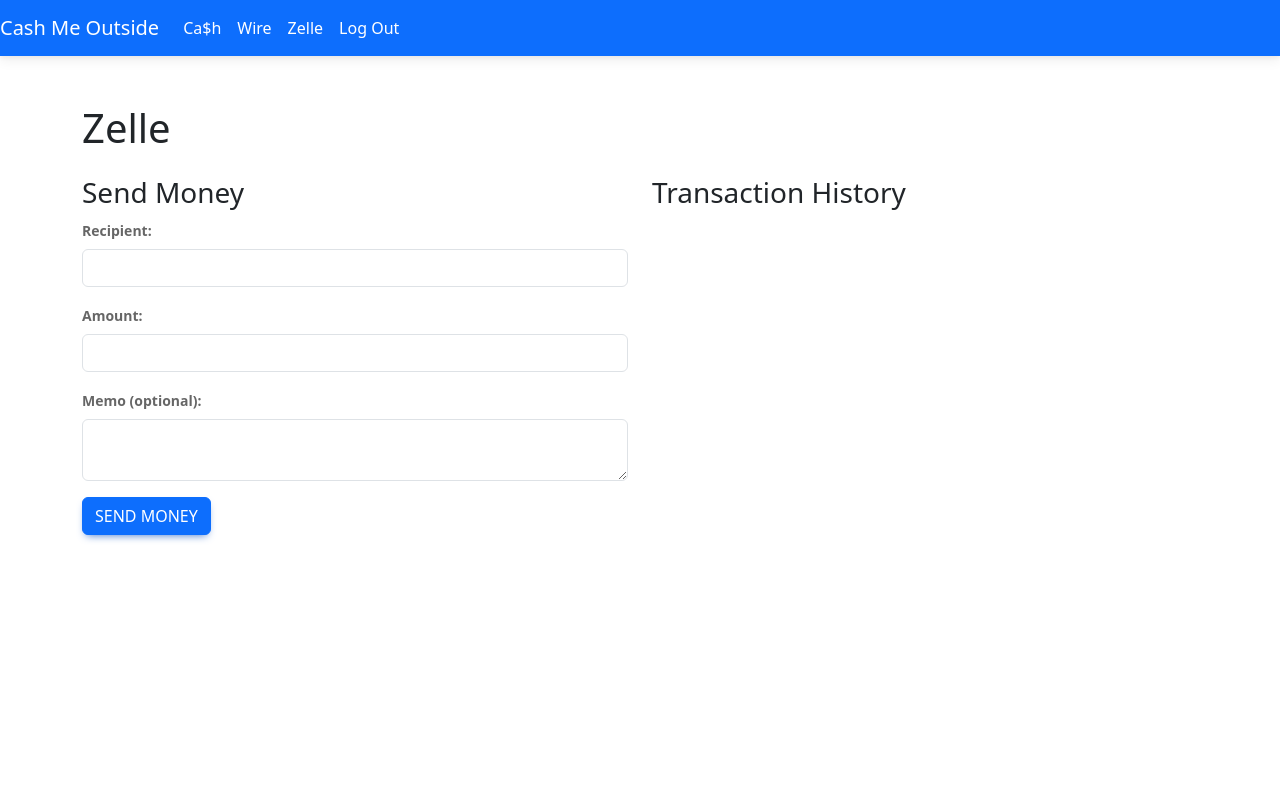
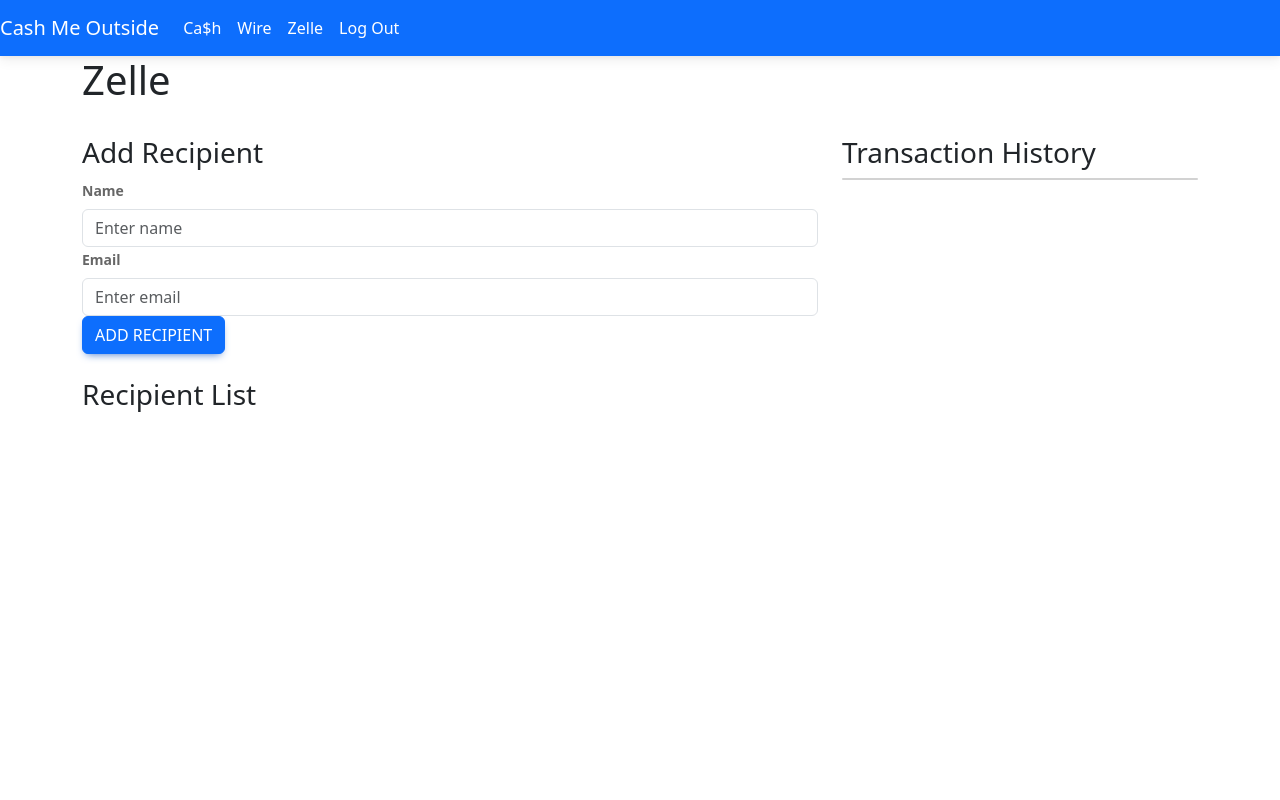
Before and after one commit to 00rest/cash-me-outside, a React (Create React App) app in the folder client/: page /zelle in a window 1280 px wide. Shown: the top 800 px of the page. Built offline with nearby package versions, Linux system fonts and the light colour scheme.

Commit message:
Updated Zelle page

```diff
--- a/client/src/pages/Zelle.js
+++ b/client/src/pages/Zelle.js
@@ -1,95 +1,176 @@
 import React, { useState } from 'react';
-import 'bootstrap/dist/css/bootstrap.min.css';
+import { Form, Button, ListGroup, Row, Col, Card, Alert } from 'react-bootstrap';
 
-const ZellePage = () => {
-  const [recipient, setRecipient] = useState('');
+function ZellePage() {
+  const [recipients, setRecipients] = useState([]);
+  const [name, setName] = useState('');
+  const [email, setEmail] = useState('');
   const [amount, setAmount] = useState('');
   const [memo, setMemo] = useState('');
+  const [transactions, setTransactions] = useState([]);
   const [error, setError] = useState('');
-  const [transactionHistory, setTransactionHistory] = useState([]);
 
-  const handleSendMoney = (e) => {
+  const handleAddRecipient = (e) => {
     e.preventDefault();
 
-    // Perform validation
-    if (!recipient || !amount) {
-      setError('Recipient and amount are required');
+    if (!name || !email) {
+      setError('Please enter a name and email.');
       return;
     }
-    // Create a new transaction object
-    const newTransaction = {
-      recipient,
-      amount,
-      memo,
-      date: new Date().toLocaleString() // Store the current date and time
+
+    const newRecipient = {
+      name: name,
+      email: email,
+      amount: '',
+      memo: '',
+    };
+    setRecipients([...recipients, newRecipient]);
+    setName('');
+    setEmail('');
+    setError('');
   };
 
-    // Update the transaction history
-    setTransactionHistory([...transactionHistory, newTransaction]);
+  const handleAmountChange = (index, value) => {
+    const updatedRecipients = [...recipients];
+    updatedRecipients[index].amount = value;
+    setRecipients(updatedRecipients);
+  };
 
-    // Reset the form after sending money
-    setRecipient('');
-    setAmount('');
-    setMemo('');
+  const handleMemoChange = (index, value) => {
+    const updatedRecipients = [...recipients];
+    updatedRecipients[index].memo = value;
+    setRecipients(updatedRecipients);
+  };
+
+  const handleSendMoney = (index) => {
+    const recipient = recipients[index];
+
+    if (!recipient.amount || !recipient.memo) {
+      setError('Please enter the amount and memo.');
+      return;
+    }
+
+    const transaction = {
+      recipient: recipient,
+      date: new Date().toLocaleString(),
+    };
+    setTransactions([...transactions, transaction]);
     setError('');
   };
 
   return (
-    <div className="container mt-5 d-flex-column min-vh-100">
-      <h1 className="mb-4">Zelle</h1>
+    <div className="container d-flex-column min-vh-100">
+      <h1>Zelle</h1>
+      {error && <Alert variant="danger">{error}</Alert>}
       <div className="row">
-        <div className="col-md-6">
-          <h3>Send Money</h3>
-          {error && <div className="alert alert-danger">{error}</div>}
-          <form onSubmit={handleSendMoney}>
-            <div className="mb-3">
-              <label htmlFor="recipient" className="form-label">Recipient:</label>
-              <input
+        <div className="col-md-8">
+          <div className="mt-4">
+            <h3>Add Recipient</h3>
+            <Form onSubmit={handleAddRecipient}>
+              <Form.Group controlId="formName">
+                <Form.Label>Name</Form.Label>
+                <Form.Control
                   type="text"
-                id="recipient"
-                className="form-control"
-                value={recipient}
-                onChange={(e) => setRecipient(e.target.value)}
+                  placeholder="Enter name"
+                  value={name}
+                  onChange={(e) => setName(e.target.value)}
                 />
+              </Form.Group>
+              <Form.Group controlId="formEmail">
+                <Form.Label>Email</Form.Label>
+                <Form.Control
+                  type="email"
+                  placeholder="Enter email"
+                  value={email}
+                  onChange={(e) => setEmail(e.target.value)}
+                />
+              </Form.Group>
+              <Button variant="primary" type="submit">
+                Add Recipient
+              </Button>
+            </Form>
           </div>
-            <div className="mb-3">
-              <label htmlFor="amount" className="form-label">Amount:</label>
-              <input
-                type="number"
-                id="amount"
-                className="form-control"
-                value={amount}
-                onChange={(e) => setAmount(e.target.value)}
+          <div className="mt-4">
+            <h3>Recipient List</h3>
+            <ListGroup>
+              {recipients.map((recipient, index) => (
+                <ListGroup.Item key={index}>
+                  <div>
+                    <strong>Name:</strong> {recipient.name}
+                  </div>
+                  <div>
+                    <strong>Email:</strong> {recipient.email}
+                  </div>
+                  <Row>
+                    <Col>
+                      <Form.Group controlId={`formAmount_${index}`}>
+                        <Form.Label>Amount</Form.Label>
+                        <Form.Control
+                          type="text"
+                          placeholder="Enter amount"
+                          value={recipient.amount}
+                          onChange={(e) =>
+                            handleAmountChange(index, e.target.value)
+                          }
                         />
+                      </Form.Group>
+                    </Col>
+                    <Col>
+                      <Form.Group controlId={`formMemo_${index}`}>
+                        <Form.Label>Memo</Form.Label>
+                        <Form.Control
+                          type="text"
+                          placeholder="Enter memo"
+                          value={recipient.memo}
+                          onChange={(e) =>
+                            handleMemoChange(index, e.target.value)
+                          }
+                        />
+                      </Form.Group>
+                    </Col>
+                  </Row>
+                  <Button
+                    variant="primary"
+                    onClick={() => handleSendMoney(index)}
+                  >
+                    Send Money
+                  </Button>
+                </ListGroup.Item>
+              ))}
+            </ListGroup>
           </div>
-            <div className="mb-3">
-              <label htmlFor="memo" className="form-label">Memo (optional):</label>
-              <textarea
-                id="memo"
-                className="form-control"
-                value={memo}
-                onChange={(e) => setMemo(e.target.value)}
-              />
         </div>
-            <button type="submit" className="btn btn-primary">Send Money</button>
-          </form>
+        <div className="col-md-4">
+          <div className="mt-4">
+            <h3>Transaction History</h3>
+            <Card>
+              <ListGroup variant="flush">
+                {transactions.map((transaction, index) => (
+                  <ListGroup.Item key={index}>
+                    <div>
+                      <strong>Date:</strong> {transaction.date}
                     </div>
-        <div className="col-md-6">
-          <h3>Transaction History</h3>
-          <ul className="list-group">
-            {transactionHistory.map((transaction, index) => (
-              <li className="list-group-item" key={index}>
-                <div>Recipient: {transaction.recipient}</div>
-                <div>Amount: {transaction.amount}</div>
-                <div>Memo: {transaction.memo}</div>
-                <div>Date: {transaction.date}</div>
-              </li>
+                    <div>
+                      <strong>Name:</strong> {transaction.recipient.name}
+                    </div>
+                    <div>
+                      <strong>Email:</strong> {transaction.recipient.email}
+                    </div>
+                    <div>
+                      <strong>Amount:</strong> {transaction.recipient.amount}
+                    </div>
+                    <div>
+                      <strong>Memo:</strong> {transaction.recipient.memo}
+                    </div>
+                  </ListGroup.Item>
                 ))}
-          </ul>
+              </ListGroup>
+            </Card>
+          </div>
         </div>
       </div>
     </div>
   );
-};
+}
 
 export default ZellePage;
```
Lines whose indentation alone changed are shown as unchanged.
